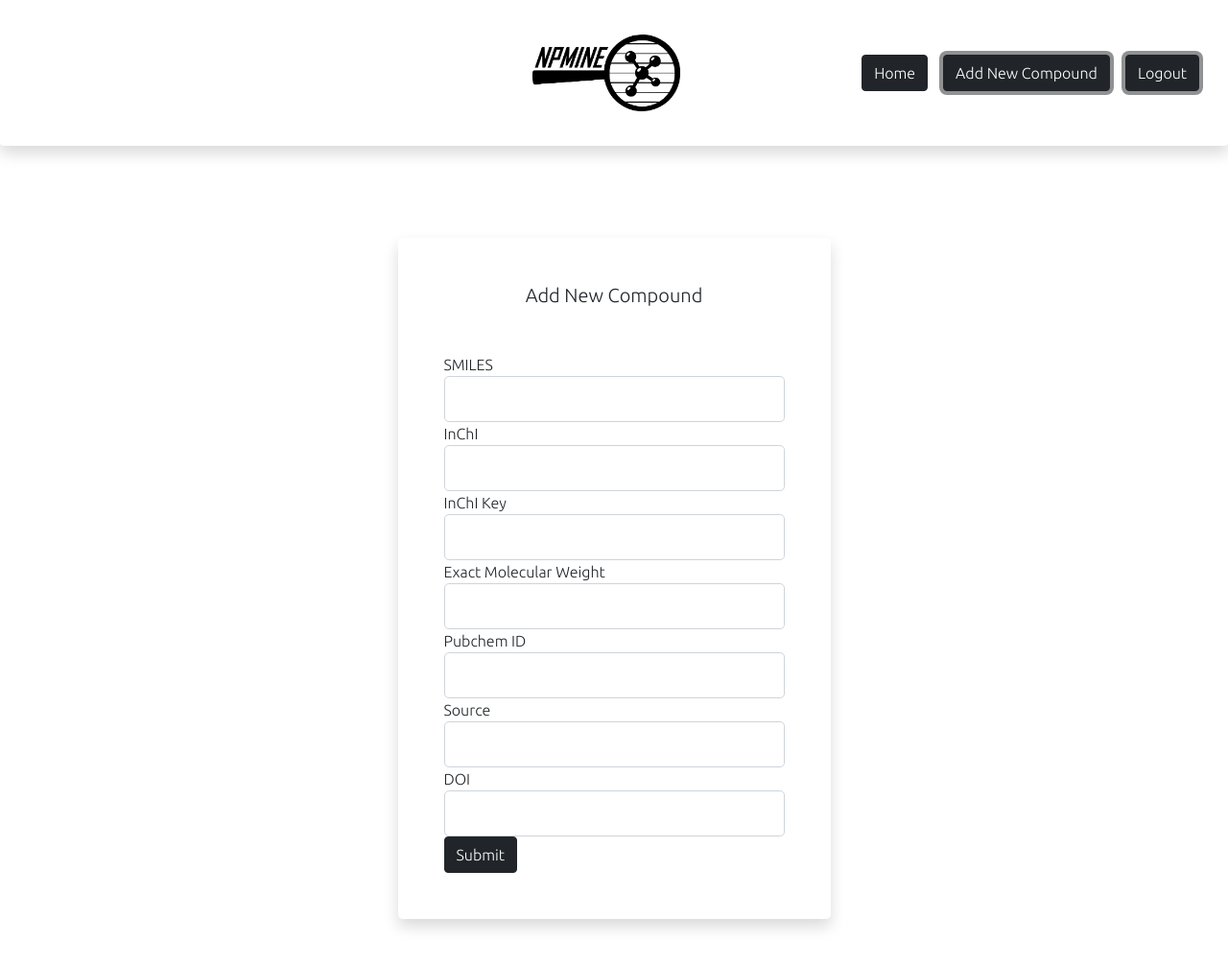
After one commit to KiqMartins/npmine_web_app, a Flask app: page /new_compound in a window 1280 px wide. The commit adds this page. Shown: the whole page at 96% size. Run offline with Flask 2, Linux system fonts and the light colour scheme; the visitor is signed in with stand-in values (Sample User, id 1); some libraries are stand-ins or nearby versions.

Commit message:
Added new blueprint and add new compound interface

```diff
--- a/websiteNPMINE/__init__.py
+++ b/websiteNPMINE/__init__.py
@@ -24,8 +24,10 @@ def create_app(config_class=Config):
 
     from websiteNPMINE.users.routes import users
     from websiteNPMINE.main.routes import main
+    from websiteNPMINE.inserts.routes import inserts
     app.register_blueprint(users)
     app.register_blueprint(main)
+    app.register_blueprint(inserts)
 
     migrate = Migrate(app,db)
 
--- /dev/null
+++ b/websiteNPMINE/inserts/forms.py
@@ -0,0 +1,13 @@
+from flask_wtf import FlaskForm
+from wtforms import StringField, SubmitField
+from wtforms.validators import DataRequired
+
+class CompoundForm(FlaskForm):
+    smiles = StringField('SMILES', validators=[DataRequired()])
+    inchi = StringField('InChI')
+    inchikey = StringField('InChI Key')
+    exactmolwt = StringField("Exact Molecular Weight")
+    pubchem = StringField("Pubchem ID")
+    source = StringField("Source")
+    doi = StringField("DOI")
+    submit = SubmitField("Submit")
--- /dev/null
+++ b/websiteNPMINE/inserts/routes.py
@@ -0,0 +1,17 @@
+from flask import Blueprint, render_template, flash, redirect, url_for
+from flask_login import login_required
+from websiteNPMINE.inserts.forms import CompoundForm
+from websiteNPMINE.models import Compounds, doi, Accounts
+
+inserts = Blueprint('inserts', __name__)
+
+@inserts.route("/new_compound", methods=["GET", "POST"])
+@login_required
+def new_compound():
+    form = CompoundForm()
+    if form.validate_on_submit():
+        compound = Compounds(smiles=form.smiles.data, inchi=form.inchi.data, inchikey=form.inchikey.data, exactmolwt=form.exactmolwt.data,
+                            pubchem=form.pubchem.data, source=form.source.data, )
+        flash("You have inserted a new compound!", "success")
+        return redirect(url_for("main.home"))
+    return render_template("new_compound.html", title = 'New Compound', form=form)
--- a/websiteNPMINE/models.py
+++ b/websiteNPMINE/models.py
@@ -38,7 +38,7 @@ class Compounds(db.Model):
     pubchem = db.Column(db.Integer, unique=True)
     source = db.Column(db.String(10))
     user_id = db.Column(db.Integer, db.ForeignKey('accounts.id'))
-    account = db.relationship("Accounts", backref="user_id")
+    account = db.relationship("Accounts", backref="user_id_comp")
 
     def __repr__(self):
         return f'<Compounds: {self.smiles}, {self.inchi}, {self.inchi}, {self.inchikey}, {self.exactmolwt}, {self.pubchem}, {self.source}, {self.user_id}>'
@@ -49,7 +49,7 @@ class Taxa(db.Model):
      classificationPath = db.Column(db.String(150))
      classificationRank = db.Column(db.String(150))
      user_id = db.Column(db.Integer, db.ForeignKey('accounts.id'))
-     account = db.relationship("Accounts", backref="user_id")
+     account = db.relationship("Accounts", backref="user_id_taxa")
 
      def __repr__(self):
         return f'<Taxa: {self.verbatim}, {self.classificationPath}, {self.classificationRank}, {self.user_id}>'
--- a/websiteNPMINE/templates/layout.html
+++ b/websiteNPMINE/templates/layout.html
@@ -42,6 +42,9 @@
                         {% endblock about %}
 
                         {% if current_user.is_authenticated %}
+                        <a class="nav-link" id="login" href="/new_compound">
+                          <button type="button" class="btn btn-outline-dark">Add New Compound</button>
+                        </a>
                         <a class="nav-link" id="login" href="/logout">
                           <button type="button" class="btn btn-outline-dark">Logout</button>
                         </a>
@@ -72,8 +75,8 @@
             {% block bannercontent %}{% endblock bannercontent %}
         </header>
         <main>
-
             {% block logincontent %}{% endblock logincontent %}
+            {% block newcompoundcontent %}{% endblock newcompoundcontent%}
         </main>
     <footer>
     </footer>
--- /dev/null
+++ b/websiteNPMINE/templates/new_compound.html
@@ -0,0 +1,114 @@
+{% extends "layout.html" %}
+{% block title %}NPMINE | New Compound{% endblock %}
+{% block newcompoundcontent %}
+<div class="container">
+  <div class="row">
+    <div class="col-sm-9 col-md-7 col-lg-5 mx-auto">
+      <div class="card border-0 shadow rounded-3 my-5">
+        <div class="card-body p-4 p-sm-5">
+          <h5 class="card-title text-center mb-5 fw-light fs-5">Add New Compound</h5>
+          <form method="POST" action="">
+            {{ form.hidden_tag() }}
+            <fieldset class="form-group">
+              <div class="form-group">
+                  {{ form.smiles.label(class="form-control-label") }}
+                  {% if form.smiles.errors %}
+                      {{ form.smiles(class="form-control form-control-lg is-invalid") }}
+                      <div class="invalid-feedback">
+                          {% for error in form.smiles.errors %}
+                              <span>{{ error }}</span>
+                          {% endfor %}
+                      </div>
+                  {% else %}
+                      {{ form.smiles(class="form-control form-control-lg") }}
+                  {% endif %}
+              </div>
+              <div class="form-group">
+                  {{ form.inchi.label(class="form-control-label") }}
+                  {% if form.inchi.errors %}
+                      {{ form.inchi(class="form-control form-control-lg is-invalid") }}
+                      <div class="invalid-feedback">
+                          {% for error in form.inchi.errors %}
+                              <span>{{ error }}</span>
+                          {% endfor %}
+                      </div>
+                  {% else %}
+                      {{ form.inchi(class="form-control form-control-lg") }}
+                  {% endif %}
+              </div>
+              <div class="form-group">
+                {{ form.inchikey.label(class="form-control-label") }}
+                {% if form.inchikey.errors %}
+                    {{ form.inchikey(class="form-control form-control-lg is-invalid") }}
+                    <div class="invalid-feedback">
+                        {% for error in form.inchikey.errors %}
+                            <span>{{ error }}</span>
+                        {% endfor %}
+                    </div>
+                {% else %}
+                    {{ form.inchikey(class="form-control form-control-lg") }}
+                {% endif %}
+            </div>
+            <div class="form-group">
+                {{ form.exactmolwt.label(class="form-control-label") }}
+                {% if form.exactmolwt.errors %}
+                    {{ form.exactmolwt(class="form-control form-control-lg is-invalid") }}
+                    <div class="invalid-feedback">
+                        {% for error in form.exactmolwt.errors %}
+                            <span>{{ error }}</span>
+                        {% endfor %}
+                    </div>
+                {% else %}
+                    {{ form.exactmolwt(class="form-control form-control-lg") }}
+                {% endif %}
+            </div>
+            <div class="form-group">
+                {{ form.pubchem.label(class="form-control-label") }}
+                {% if form.pubchem.errors %}
+                    {{ form.pubchem(class="form-control form-control-lg is-invalid") }}
+                    <div class="invalid-feedback">
+                        {% for error in form.pubchem.errors %}
+                            <span>{{ error }}</span>
+                        {% endfor %}
+                    </div>
+                {% else %}
+                    {{ form.pubchem(class="form-control form-control-lg") }}
+                {% endif %}
+            </div>
+            <div class="form-group">
+                {{ form.source.label(class="form-control-label") }}
+                {% if form.source.errors %}
+                    {{ form.source(class="form-control form-control-lg is-invalid") }}
+                    <div class="invalid-feedback">
+                        {% for error in form.source.errors %}
+                            <span>{{ error }}</span>
+                        {% endfor %}
+                    </div>
+                {% else %}
+                    {{ form.source(class="form-control form-control-lg") }}
+                {% endif %}
+            </div>
+            <div class="form-group">
+                {{ form.doi.label(class="form-control-label") }}
+                {% if form.doi.errors %}
+                    {{ form.doi(class="form-control form-control-lg is-invalid") }}
+                    <div class="invalid-feedback">
+                        {% for error in form.doi.errors %}
+                            <span>{{ error }}</span>
+                        {% endfor %}
+                    </div>
+                {% else %}
+                    {{ form.doi(class="form-control form-control-lg") }}
+                {% endif %}
+            </div>
+          </fieldset>
+          <div class="form-group">
+              {{ form.submit(class="btn btn-dark") }}
+          </div>
+          </form>
+        </div>
+      </div>
+    </div>
+  </div>
+</div>
+{% endblock newcompoundcontent %}
```
Also changed, not shown: migrations/versions/1b743ad9b749_initial_tables.py (renamed from migrations/versions/ce78d506d47b_new_tables.py, +37 -6 lines), migrations/versions/2ac323abbe89_added_relationship_tables.py (deleted, +0 -47 lines), migrations/versions/c3248e5d1591_account_table.py (deleted, +0 -36 lines), websiteNPMINE/inserts/__init__.py (added).
